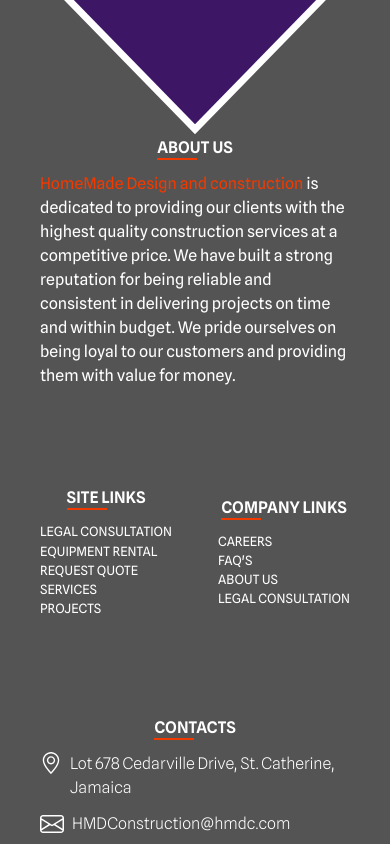
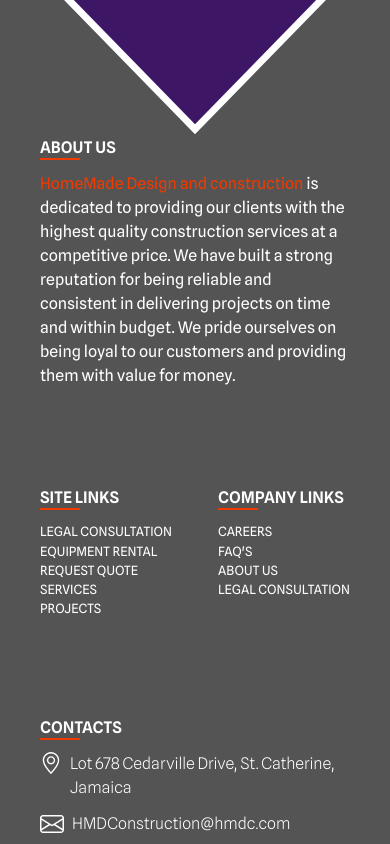
Before and after one commit to aldaineclarke/HMD-Construction, an Angular app: page /home in a window 390 px wide. Shown: the part 6900-7744 px from the top of the page. Built offline with nearby package versions, Linux system fonts and the light colour scheme.

Commit message:
fixed issue with footer content alignment

```diff
--- a/src/app/Components/footer/footer.component.scss
+++ b/src/app/Components/footer/footer.component.scss
@@ -123,8 +123,7 @@ section{
     .footer__col{
         display:flex;
         flex-direction: column;
-        align-items: center;
-        justify-content: center;
+        align-items: flex-start;
     }
 
     .footer__sunken-section{
```
